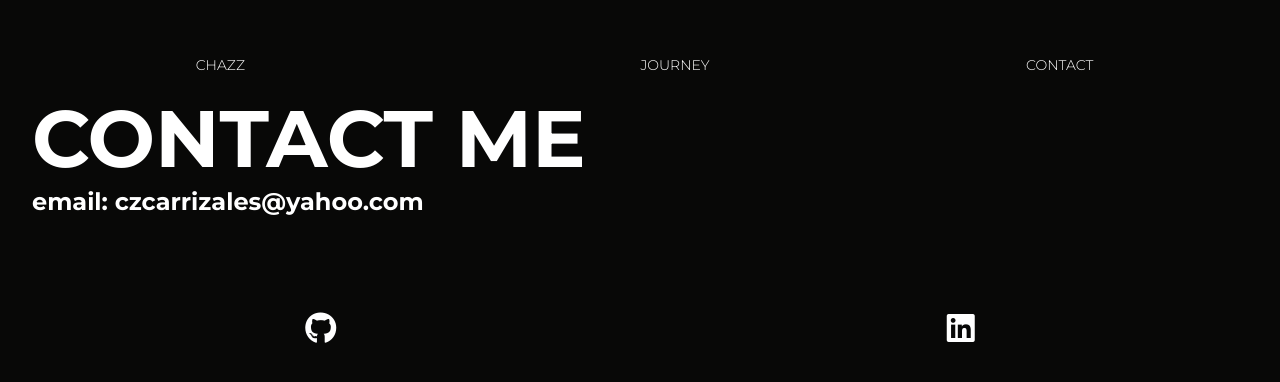
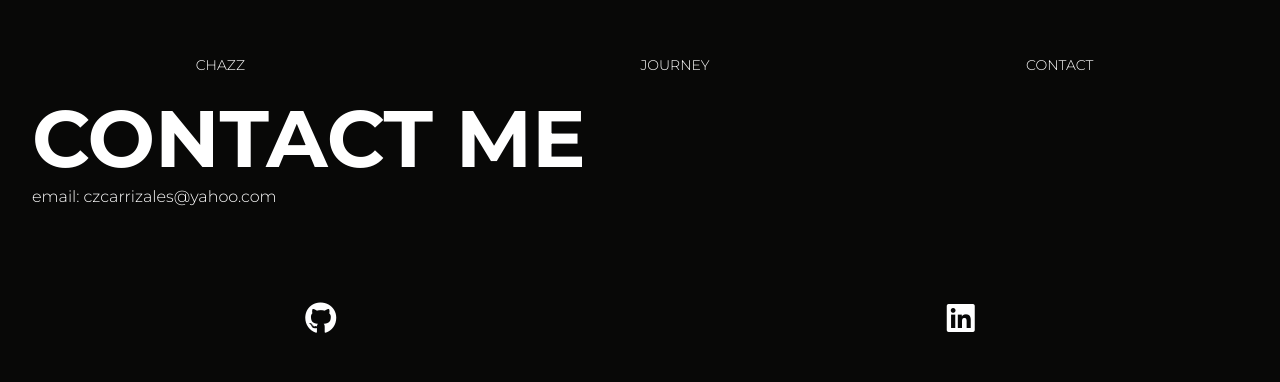
Before and after one commit to czcarrizales/react-portfolio, a React (Create React App) app: page /contact in a window 1280 px wide. Shown: the top 382 px of the page. Built offline with nearby package versions, Linux system fonts and the light colour scheme.

Commit message:
changing from h2 to p tag

```diff
--- a/src/components/Contact.js
+++ b/src/components/Contact.js
@@ -5,7 +5,7 @@ export default function Contact() {
     return (
         <div className="contact-container">
             <h1>CONTACT ME</h1>
-            <h2>email: czcarrizales@yahoo.com</h2>
+            <p>email: czcarrizales@yahoo.com</p>
         </div>
     )
 }
```
